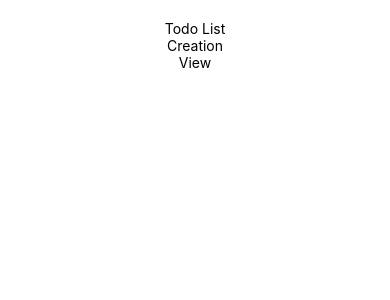
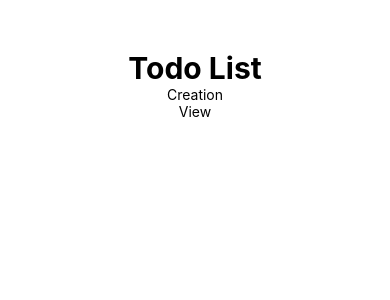
Before and after one commit to ivailopapazov/softuni-react-native-todo-list-jan-2026, a React Native app: screen / in a window 390 px wide. Shown: the top 300 px of the page. Built offline with nearby package versions, Linux system fonts and the light colour scheme.

Commit message:
Add heading section

```diff
--- a/App.js
+++ b/App.js
@@ -4,7 +4,7 @@
     return (
         <View style={styles.body}>
             <View>
-                <Text>Todo List</Text>
+                <Text style={styles.heading}>Todo List</Text>
             </View>
 
             <View>
@@ -22,5 +22,10 @@
     body: {
         padding: 20,
         alignItems: 'center'
+    },
+    heading: {
+        fontSize: 30,
+        marginTop: 30,
+        fontWeight: 'bold'
     }
 }
```
